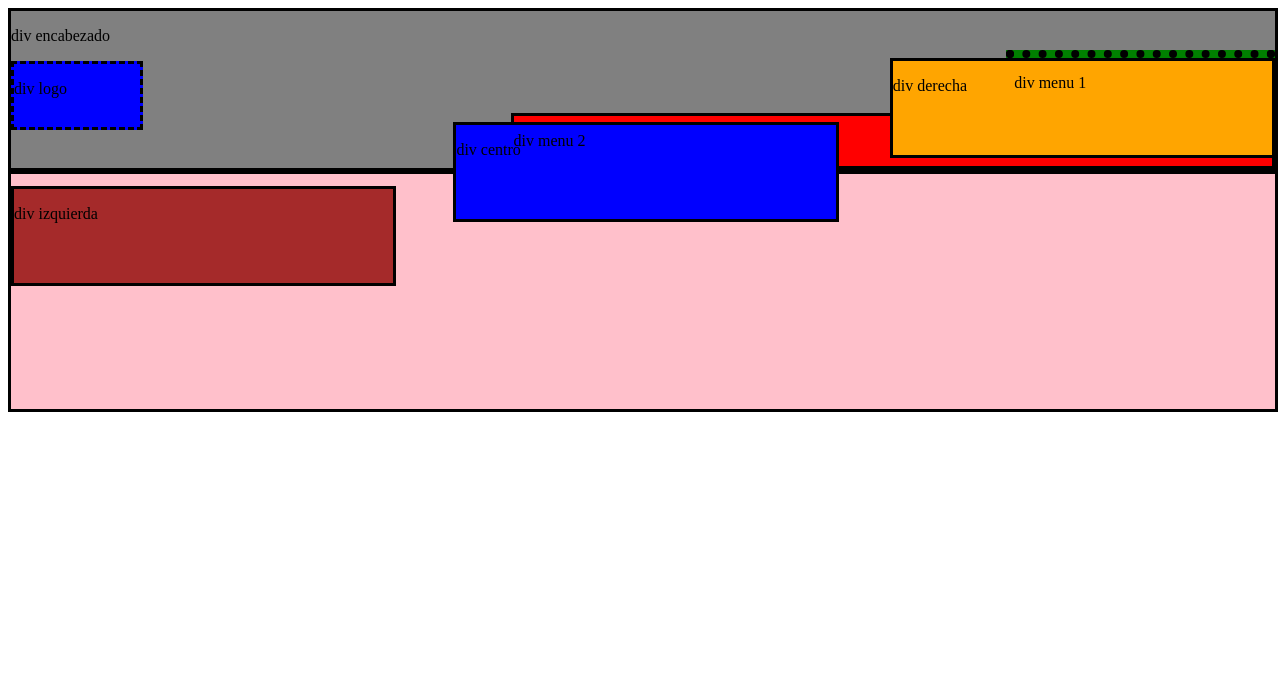
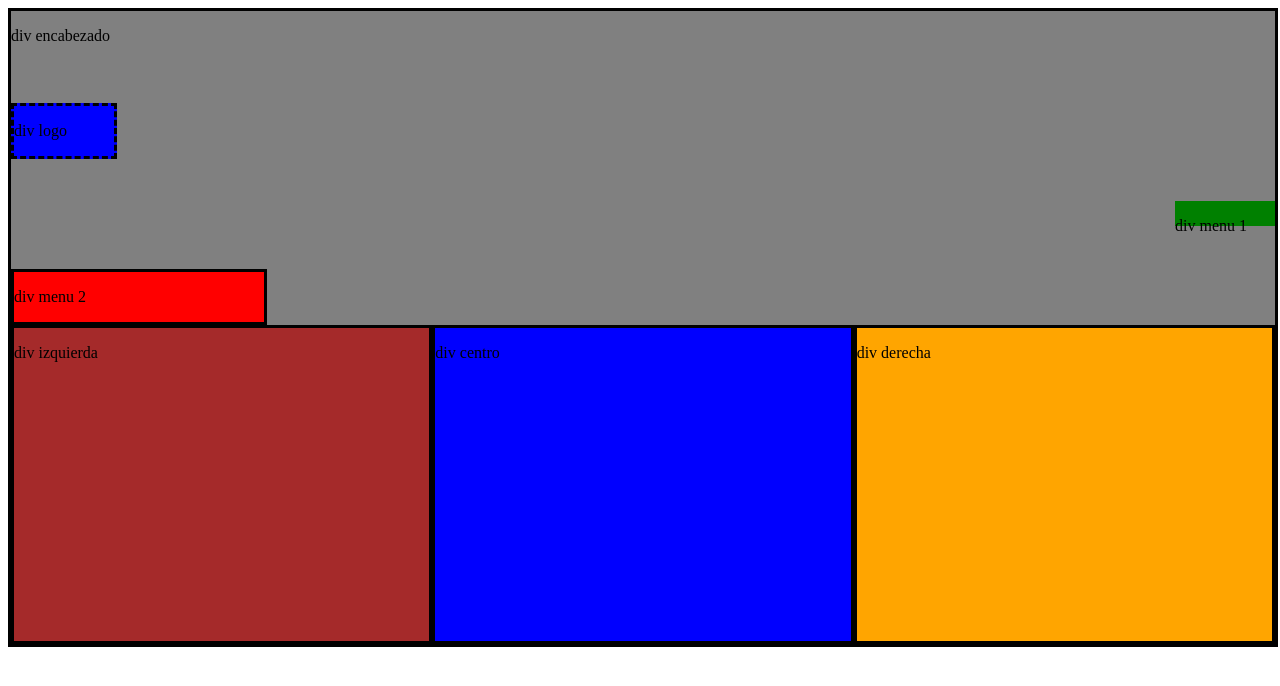
Before and after one commit to NadiaElso/4deabrilejercicio3layouts, a website built with Parcel: page index.html in a window 1280 px wide. Built offline with nearby package versions, Linux system fonts and the light colour scheme.

Commit message:
5deabrilejercicio3layouts

```diff
--- a/src/styles.css
+++ b/src/styles.css
@@ -1,78 +1,78 @@
 .encabezado {
+  display:flex;
   flex-direction: column;
+  align items: space-around;
+  justify-content:space-between;
+  flex-wrap:nowrap;
   background-color: gray;
-  width: 100%;
-  height: 20%;
+  width:100%;
+  height:40%;
   border-style: solid;
-  border-width: 400%;
+
 }
 .logo {
+
   background-color: blue;
-  width: 10%;
-  height: 40%;
   border: dashed;
   border-color: black;
-  border: width 20px;
+  width:100px;
+  height:50px;
+
 }
 
 .menu1 {
-  margin-left: auto;
-  margin-top: -80;
-
+  align-self:flex-end;
   background-color: green;
-  width: 20%;
-  height: 30%;
   border: bold;
   border-color: black;
-  border-style: dotted;
-  border-width: 8px;
+  width:100px;
+  height:25px;
 }
 .menu2 {
-  margin-left: auto;
   background-color: red;
-  width: 60%;
   border: bold;
   border-color: black;
   border-style: solid;
-  border-width: 3px;
+  width:250px;
+  height:50px;
+
 }
 
 .izquierdacentroderecha {
+  display:flex;
   flex-direction: row;
-
+  justify-content: flex-st;
+  align-items:flex-end;
   background-color: pink;
-  width: 100%;
-  height: 30%;
+  width:100%;
+  height:40%;
   border-color: black;
   border: solid;
 }
 
 .izquierda {
-  margin-right: 5%;
-  margin-top: 1%;
+
   background-color: brown;
-  width: 30%;
-  height: 40%;
   border-color: black;
   border: solid;
+   width:40%;
+  height:100%;
 }
 
 .centro {
-  margin-left: 35%;
-  margin-top: -13%;
+
 
   background-color: blue;
-  width: 30%;
-  height: 40%;
   border-color: black;
   border: solid;
+    width:40%;
+  height:100%;
 }
 .derecha {
-  margin-left: auto;
-  margin-top: -13%;
+
   background-color: orange;
-  width: 30%;
-  height: 40%;
   border-color: black;
   border: solid;
+    width:40%;
+  height:100%;
 }
```
